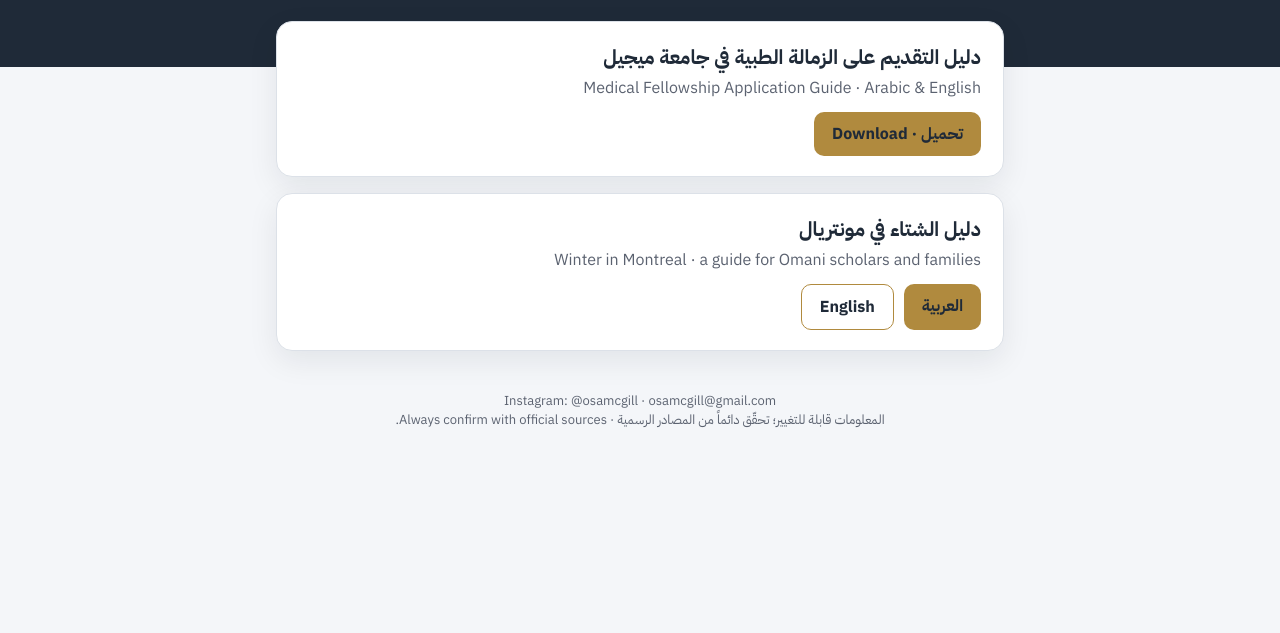
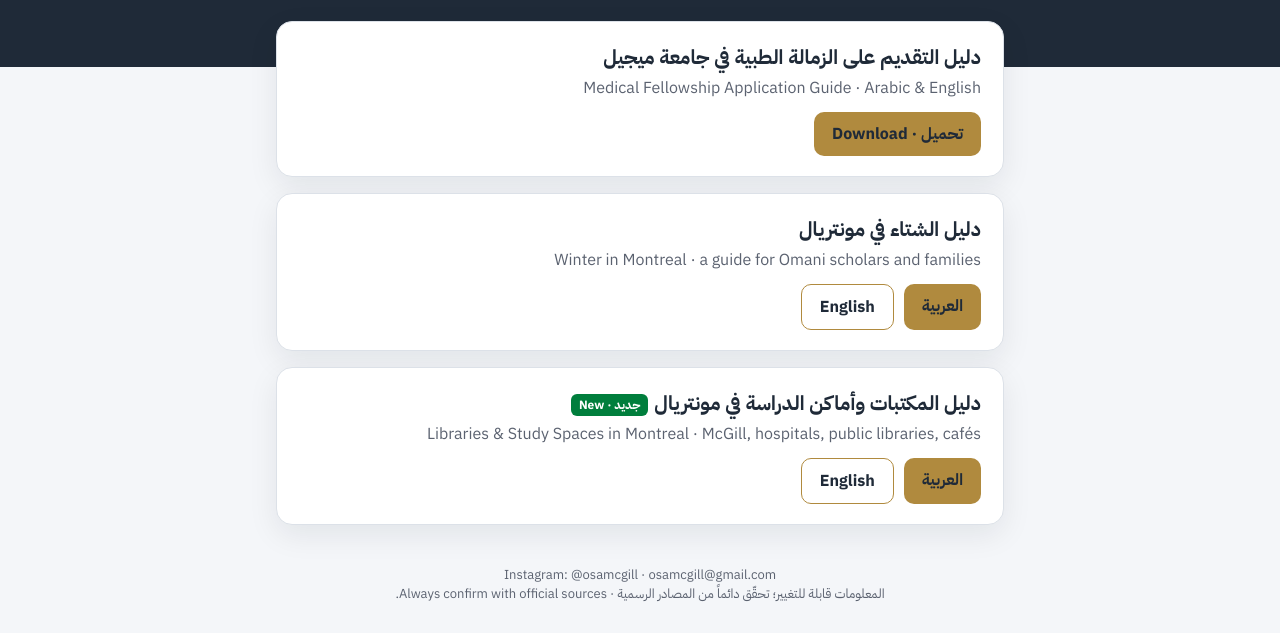
Before and after one commit to osamcgill/guides, a plain HTML site: page index.html in a window 1280 px wide. Shown: the part 170-803 px from the top of the page. Drawn offline with Linux system fonts and the light colour scheme.

Commit message:
Add Libraries & Study Spaces guide (AR/EN)

```diff
--- a/index.html
+++ b/index.html
@@ -12,6 +12,7 @@ main{max-width:760px;margin:-46px auto 40px;padding:0 16px;display:grid;gap:16px
 .btns{display:flex;flex-wrap:wrap;gap:10px}
 a.btn{display:inline-block;background:var(--gold);color:var(--navy);font-weight:700;text-decoration:none;border-radius:10px;padding:10px 18px}
 a.btn.o{background:transparent;border:1.5px solid var(--gold);color:var(--navy)}
+.new{display:inline-block;background:#007e3c;color:#fff;font-size:12px;font-weight:700;border-radius:6px;padding:2px 8px;margin-inline-start:6px;vertical-align:middle}
 footer{text-align:center;color:#5B6270;font-size:13px;padding:0 16px 30px}
 </style></head><body>
 <header><div style="font-size:28px">🇴🇲 🍁</div><h1>أدلة رابطة الطلاب العمانيين بجامعة ميجيل</h1><p>Guides by the Omani Students Association at McGill University</p></header>
@@ -20,6 +21,8 @@ footer{text-align:center;color:#5B6270;font-size:13px;padding:0 16px 30px}
 <div class="btns"><a class="btn" href="OSAM-Fellowship-Guide.pdf">تحميل · Download</a></div></div>
 <div class="card"><h2>دليل الشتاء في مونتريال</h2><p class="en">Winter in Montreal · a guide for Omani scholars and families</p>
 <div class="btns"><a class="btn" href="OSAM-Winter-Guide-Montreal-AR.pdf">العربية</a><a class="btn o" href="OSAM-Winter-Guide-Montreal-EN.pdf">English</a></div></div>
+<div class="card"><h2>دليل المكتبات وأماكن الدراسة في مونتريال<span class="new">جديد · New</span></h2><p class="en">Libraries &amp; Study Spaces in Montreal · McGill, hospitals, public libraries, cafés</p>
+<div class="btns"><a class="btn" href="OSAM-Libraries-Study-Guide-Montreal-AR.pdf">العربية</a><a class="btn o" href="OSAM-Libraries-Study-Guide-Montreal-EN.pdf">English</a></div></div>
 </main>
 <footer>Instagram: @osamcgill · osamcgill@gmail.com<br>المعلومات قابلة للتغيير؛ تحقّق دائماً من المصادر الرسمية · Always confirm with official sources.</footer>
 </body></html>
```
Also changed, not shown: 2 other files.
